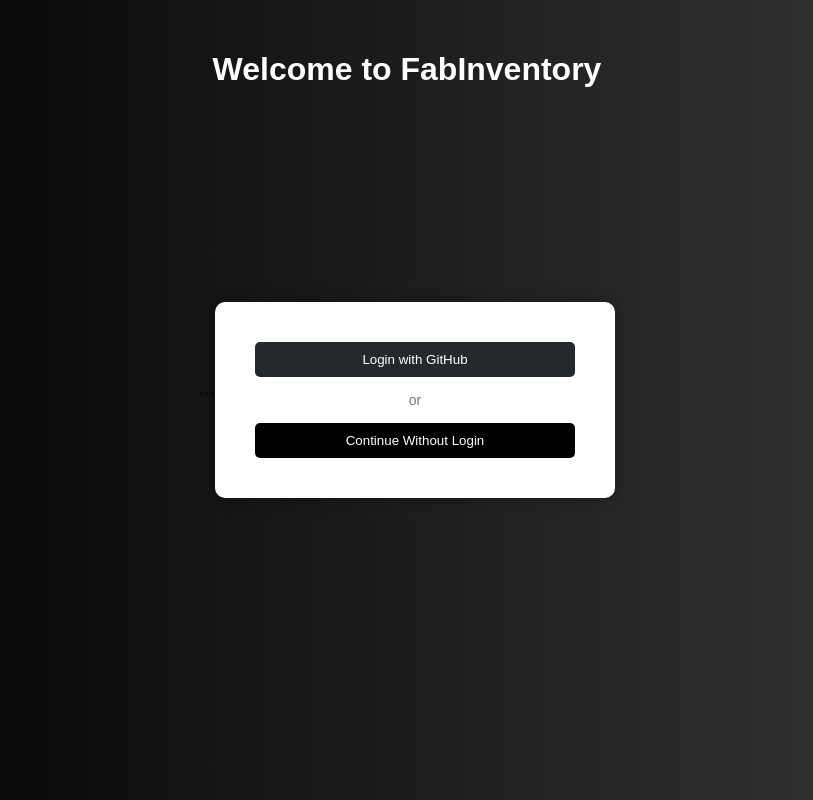
After one commit to sakthiasthik/fabinventory, a Flask app: page /login-page in a window 1280 px wide. The commit adds this page. Shown: the whole page, without its empty margins (233-1046 px from the left). Run offline with Flask 3, Linux system fonts and the light colour scheme.

Commit message:
Created Login pAge based on GIt Hub order page Qunatity can be edit while order

````diff
--- a/run.py
+++ b/run.py
@@ -1,7 +1,10 @@
+
 #!/usr/bin/env python3
 """Run FabInventory web application"""
 
 import sys
+from flask import Flask, redirect, request, session, url_for
+import requests
 import os
 
 # Add src to path
--- a/src/app.py
+++ b/src/app.py
@@ -1,11 +1,17 @@
 """FabInventory Web Application"""
 
 import os
+os.environ['OAUTHLIB_INSECURE_TRANSPORT'] = '1'
 from pathlib import Path
 from flask import Flask, render_template, request, jsonify, redirect, url_for, flash, send_from_directory
 from werkzeug.utils import secure_filename
 import json
-
+from flask import session
+from flask_dance.contrib.github import make_github_blueprint, github
+# from flask_dance.contrib.google import make_google_blueprint, google
+from flask_sqlalchemy import SQLAlchemy
+from werkzeug.security import generate_password_hash, check_password_hash
+from sqlalchemy import or_
 # Fix imports - use correct class names
 from src.file_manager import FileManager
 from src.git_manager import GitManager
@@ -15,9 +21,23 @@ from src.aggregator import Aggregator
 from src.bom_parser import BOMParser
 from src.models import Config
 
+
+
 # Create Flask app
 app = Flask(__name__)
-app.secret_key = os.environ.get('SECRET_KEY', 'fabinventory-secret-key-change-this')
+# GitHub OAuth Setup
+github_bp = make_github_blueprint(
+    client_id="Ov23li8EiKqV3wTp2Z6C",
+    client_secret="244de9e124523f233d9d4e58885fe8e65135c6ac",
+)
+
+app.register_blueprint(github_bp, url_prefix="/login")
+app.secret_key = "super-secret-key-123"
+app.config['SQLALCHEMY_DATABASE_URI'] = 'sqlite:///users.db'
+app.config['SQLALCHEMY_TRACK_MODIFICATIONS'] = False
+
+db = SQLAlchemy(app)
+app.config['SESSION_TYPE'] = 'filesystem'
 app.config['UPLOAD_FOLDER'] = Path('static/uploads')
 app.config['MAX_CONTENT_LENGTH'] = 16 * 1024 * 1024  # 16MB max file size
 template_dir = os.path.join(os.path.dirname(os.path.dirname(__file__)), 'templates')
@@ -26,6 +46,16 @@ app.template_folder = template_dir
 app.config['UPLOAD_FOLDER'].mkdir(parents=True, exist_ok=True)
 
 # Global application state
+
+class User(db.Model):
+
+    id = db.Column(db.Integer, primary_key=True)
+
+    username = db.Column(db.String(100), unique=True, nullable=False)
+
+    email = db.Column(db.String(150), unique=True, nullable=False)
+
+    password = db.Column(db.String(200), nullable=False)
 class AppState:
     def __init__(self):
         self.repo_path = os.environ.get('REPO_PATH', './fabinventory_data')
@@ -67,11 +97,52 @@ class AppState:
 state = AppState()
 
 # Routes
+
+@app.route('/login-page')
+def login_page():
+    return render_template("login.html")
+
+@app.route("/github")
+def github_login():
+
+    if not github.authorized:
+        return redirect(url_for("github.login"))
+
+    response = github.get("/user")
+
+    if not response.ok:
+        return "Failed to fetch GitHub user"
+
+    user_info = response.json()
+
+    # Store GitHub username in session
+    session["user"] = user_info["login"]
+
+    return redirect(url_for("user_details"))
+
+
+@app.route('/user-details', methods=['GET', 'POST'])
+def user_details():
+
+    if request.method == 'POST':
+
+        company = request.form.get("company")
+        person = request.form.get("person")
+
+        session["company"] = company
+        session["user"] = person
+
+        return redirect("/dashboard")
+
+    return render_template("user_details.html")
+
+
 @app.route('/')
 def index():
-    """Home page - redirect to dashboard or setup"""
-    if not state.init_app():
-        return redirect(url_for('setup'))
+
+    if not session.get("user"):
+        return redirect(url_for("login_page"))
+
     return redirect(url_for('dashboard'))
 
 @app.route('/setup', methods=['GET', 'POST'])
@@ -97,24 +168,36 @@ def setup():
 
 @app.route('/dashboard')
 def dashboard():
-    """Main dashboard with overview"""
-    if not state.init_app():
-        return redirect(url_for('setup'))
+    if not session.get("user"):
+        return redirect(url_for("login_page"))
 
-    # Get statistics
-    projects = state.project_manager.list_projects()
-    inventory_summary = state.inventory_manager.get_inventory_summary()
-    order_summary = state.inventory_manager.get_order_summary()
+    # ❌ COMMENT THIS LINE (IMPORTANT)
+    # if not state.init_app():
+    #     return redirect(url_for('setup'))
 
-    # Get recent items to order
-    items_to_order = state.inventory_manager.get_items_to_order()[:10]
+    projects = []
+    inventory_summary = {}
+    order_summary = {}
+    items_to_order = []
+
+    try:
+        state.init_app()
+        projects = state.project_manager.list_projects()
+        inventory_summary = state.inventory_manager.get_inventory_summary()
+        order_summary = state.inventory_manager.get_order_summary()
+        items_to_order = state.inventory_manager.get_items_to_order()[:10]
+    except:
+        print("INIT ISSUE - ignoring for now")
 
     return render_template('dashboard.html',
                          projects=projects,
                          inventory_summary=inventory_summary,
                          order_summary=order_summary,
                          items_to_order=items_to_order)
-
+@app.route('/logout')
+def logout():
+    session.clear()
+    return redirect(url_for("login_page"))
 @app.route('/projects')
 def projects():
     """List all projects"""
@@ -517,7 +600,8 @@ def api_projects():
 
     projects = state.project_manager.list_projects()
     return jsonify(projects)
-
+with app.app_context():
+    db.create_all()
 def main():
     """Run the Flask application"""
     # Ensure initialization on startup
@@ -527,4 +611,8 @@ def main():
     app.run(debug=True, host='0.0.0.0', port=9000)
 
 if __name__ == '__main__':
+
+    with app.app_context():
+        db.create_all()
+
     main()
--- a/templates/create_order.html
+++ b/templates/create_order.html
@@ -56,7 +56,7 @@
                                 <input type="number" class="form-control form-control-sm quantity-input"
                                        name="qty_{{ item.internal_id }}"
                                        id="qty_{{ item.internal_id }}"
-                                       min="0" max="{{ item.to_order }}" value="0" disabled>
+                                       min="0" value="0" disabled>
                             </td>
                         </tr>
                         {% endfor %}
@@ -80,7 +80,7 @@
             const qtyInput = document.getElementById(`qty_${id}`);
             qtyInput.disabled = !this.checked;
             if (this.checked) {
-                qtyInput.value = this.getAttribute('data-max');
+                qtyInput.value = 1;
             } else {
                 qtyInput.value = 0;
             }
--- /dev/null
+++ b/templates/login.html
@@ -0,0 +1,115 @@
+<!DOCTYPE html>
+
+<html>
+<head>
+    <title>FabInventory Login</title>
+
+```
+<style>
+    body {
+        margin: 0;
+        padding: 0;
+        font-family: Arial, sans-serif;
+        background: linear-gradient(to right, #000000, #3a3a3a);
+        height: 100vh;
+        display: flex;
+        justify-content: center;
+        align-items: center;
+    }
+
+    .container {
+        background: white;
+        padding: 40px;
+        border-radius: 10px;
+        width: 320px;
+        text-align: center;
+        box-shadow: 0px 0px 15px rgba(0,0,0,0.3);
+    }
+
+    h1 {
+        color: white;
+        position: absolute;
+        top: 30px;
+        width: 100%;
+        text-align: center;
+    }
+
+    .github-btn {
+        width: 100%;
+        padding: 10px;
+        background: #24292e;
+        color: white;
+        border: none;
+        border-radius: 5px;
+        cursor: pointer;
+    }
+
+    input {
+        width: 90%;
+        padding: 10px;
+        margin: 10px 0;
+        border-radius: 5px;
+        border: 1px solid #ccc;
+    }
+
+    .login-btn {
+        width: 100%;
+        padding: 10px;
+        background: black;
+        color: white;
+        border: none;
+        border-radius: 5px;
+        cursor: pointer;
+    }
+
+    .divider {
+        margin: 15px 0;
+        font-size: 14px;
+        color: #777;
+    }
+    .password-container{
+    position: relative;
+    width: 100%;
+}
+
+.password-container input{
+    width: 90%;
+    padding: 10px;
+    margin: 10px 0;
+    border-radius: 5px;
+    border: 1px solid #ccc;
+}
+
+.toggle-password{
+    position: absolute;
+    right: 18px;
+    top: 20px;
+    cursor: pointer;
+    font-size: 16px;
+}
+</style>
+
+
+</head>
+
+<body>
+
+<h1>Welcome to FabInventory</h1>
+
+<div class="container">
+
+<!-- GitHub Login -->
+<a href="/github">
+    <button class="github-btn">Login with GitHub</button>
+</a>
+
+<div class="divider">or</div>
+
+<a href="/user-details">
+    <button class="login-btn">
+        Continue Without Login
+    </button>
+</a>
+</div>
+</body>
+</html>
````
Also changed, not shown: templates/base.html (+13 -0 lines), templates/register.html (added, +62 -0 lines), templates/user_details.html (added, +83 -0 lines).
